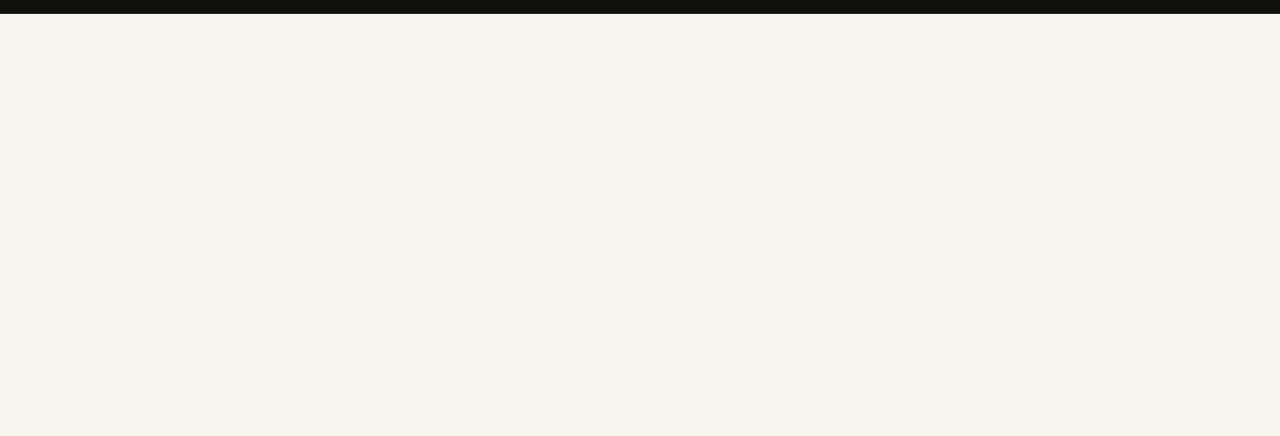
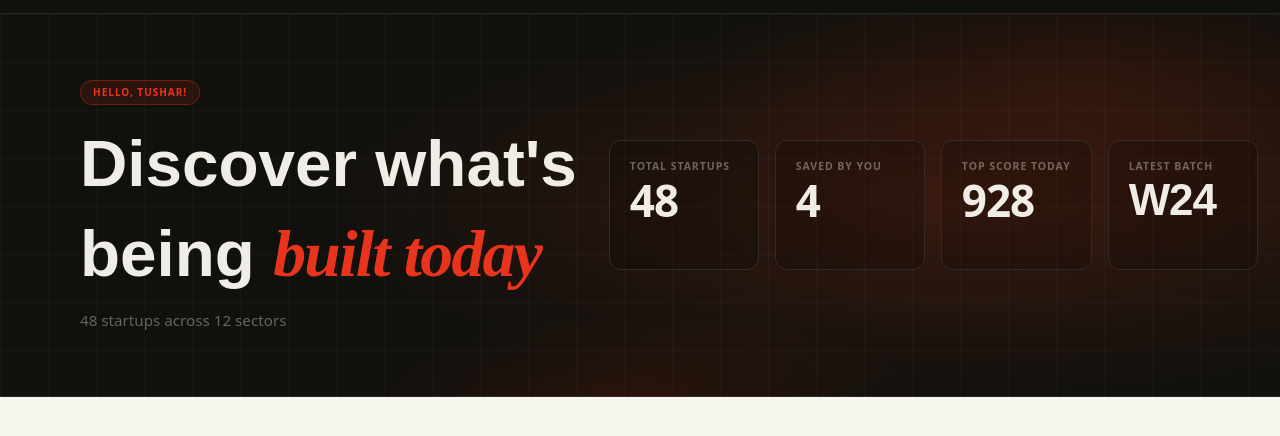
Before and after one commit to tushaar-05/Startup-Ecosystem-Explorer, a plain HTML site: page index.html in a window 1280 px wide. Shown: the part 60-496 px from the top of the page. Drawn offline with nearby package versions, Linux system fonts and the light colour scheme; a web font is replaced by a local one.

Commit message:
Hero section

```diff
--- a/css/global.css
+++ b/css/global.css
@@ -20,7 +20,6 @@
   --font-primary: 'TASA Orbiter', sans-serif;
   --font-secondary: 'Geist Mono', serif;
 }
-
 body{
   background-color: var(--background);
 }
@@ -32,3 +31,15 @@ body{
 .font-primary {
   font-family: var(--font-primary);
 }
+
+
+.hero-bg {
+  background-color: #10100D;
+  background-image:
+    radial-gradient(ellipse 80% 80% at 75% 50%, rgba(255, 74, 24, 0.16) 0%, transparent 65%),
+    radial-gradient(ellipse 50% 80% at 85% 20%, rgba(255,56,0,0.08) 0%, transparent 60%),
+    radial-gradient(ellipse 40% 40% at 50% 100%, rgba(255,56,0,0.1) 0%, transparent 55%),
+    linear-gradient(rgba(255,255,255,0.03) 1px, transparent 1px),
+    linear-gradient(90deg, rgba(255,255,255,0.03) 1px, transparent 1px);
+  background-size: auto, auto, auto, 48px 48px, 48px 48px;
+}
--- a/index.html
+++ b/index.html
@@ -43,5 +43,42 @@
     </nav>
   </header>
 
+  <section class="hero-bg text-white">
+    <div class="heroSection flex items-center justify-between border-b-[1.5px] border-[rgba(255,255,255,0.1)] gap-8 px-20 py-16 min-h-[160px] overflow-hidden">
+      <div class="relative z-10 flex-shrink-0">
+      <div class="inline-flex items-center gap-1.5 text-[10px] font-semibold tracking-widest uppercase text-[#e8341c] bg-[rgba(232,52,28,0.12)] border border-[rgba(232,52,28,0.35)] rounded-full px-3 py-1 mb-3.5">
+        Hello, Tushar!
+      </div>
+      <h1 class="font-primary font-semibold text-[4.1rem] leading-snug text-[#f0ede6] mb-2.5">
+        Discover what's <br> being
+        <span class="font-[D] tracking-tight italic font-bold text-[#e8341c]">built today</span>
+      </h1>
+      <p class="text-[0.95rem] text-[rgba(240,237,230,0.38)]">48 startups across 12 sectors</p>
+    </div>
+
+    <div class="relative z-10 flex items-center gap-4 flex-shrink-0">
+      <div class="bg-[rgba(0,0,0,0.2)] border border-[#2e2d2a] rounded-xl px-5 py-4 min-h-[130px]  min-w-[150px] flex flex-col gap-1 hover:border-white/15 transition-colors">
+        <span class="text-[10.5px] font-semibold tracking-[0.09em] uppercase text-[rgba(240,237,230,0.38)] mt-0.5">Total Startups</span>
+        <span class="text-[2.75rem] font-bold leading-none tracking-tight text-[#f0ede6]">48</span>
+      </div>
+
+      <div class="bg-[rgba(0,0,0,0.2)] border border-[#2e2d2a] rounded-xl px-5 py-4 min-h-[130px]  min-w-[150px] flex flex-col gap-1 hover:border-white/15 transition-colors">
+        <span class="text-[10.5px] font-semibold tracking-[0.09em] uppercase text-[rgba(240,237,230,0.38)] mt-0.5">Saved by You</span>
+        <span class="text-[2.75rem] font-bold leading-none tracking-tight text-[#f0ede6]">4</span>
+      </div>
+
+      <div class="bg-[rgba(0,0,0,0.2)] border border-[#2e2d2a] rounded-xl px-5 py-4 min-h-[130px]  min-w-[150px] flex flex-col gap-1 hover:border-white/15 transition-colors">
+        <span class="text-[10.5px] font-semibold tracking-[0.09em] uppercase text-[rgba(240,237,230,0.38)] mt-0.5">Top Score Today</span>
+        <span class="text-[2.75rem] font-bold leading-none tracking-tight text-[#f0ede6]">928</span>
+      </div>
+
+      <div class="bg-[rgba(0,0,0,0.2)] border border-[#2e2d2a] rounded-xl px-5 py-4  min-h-[130px] min-w-[150px] flex flex-col gap-1 hover:border-white/15 transition-colors">
+        <span class="text-[10.5px] font-semibold tracking-[0.09em] uppercase text-[rgba(240,237,230,0.38)] mt-0.5">Latest Batch</span>
+        <span class="text-[2.75rem] font-primary font-bold leading-none tracking-tight text-[#f0ede6]">W24</span>
+      </div>
+    </div>
+    </div>
+  </section>
+
 </body>
 </html>
```
Also changed, not shown: README.md.
